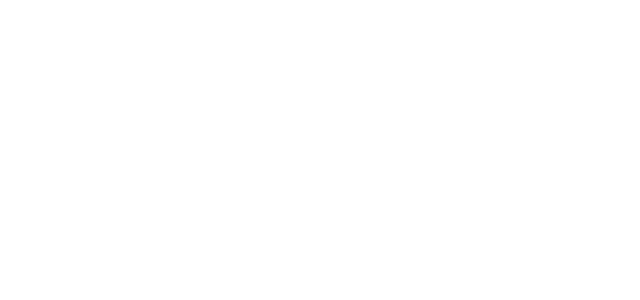
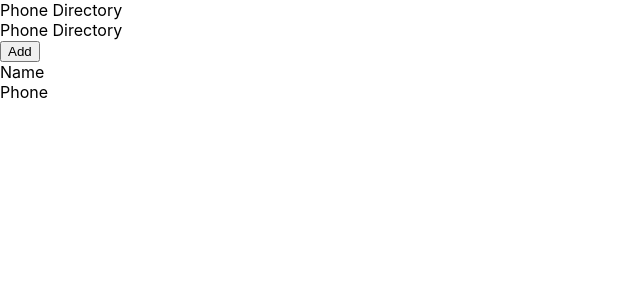
Before and after one commit to Divyanshika/phone-directory, a React (Create React App) app: page / in a window 1280 px wide. Shown: the top 300 px of the page, without its empty margins (0-640 px from the left). Built offline with nearby package versions, Linux system fonts and the light colour scheme.

Commit message:
Created Skeleton of Homepage

```diff
--- a/src/App.js
+++ b/src/App.js
@@ -4,7 +4,15 @@
   render() {
     return(
       <div>
-
+          Phone Directory
+          <div className="Header">
+            Phone Directory
+          </div>
+          <button>Add</button>
+          <div>
+            <span>Name</span><br/>
+            <span>Phone</span>
+          </div>
       </div>
     );
   }
```
